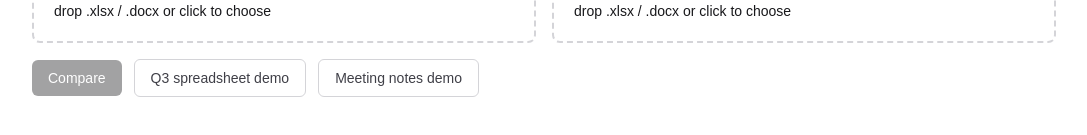
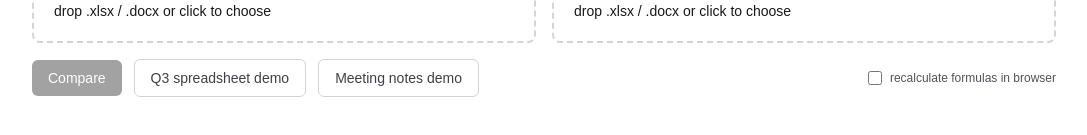
Before and after one commit to parkhurstcolin/anydiff-web, a Next.js app: page / in a window 1280 px wide. Shown: the part 197-332 px from the top of the page, without its empty margins (96-1183 px from the left). Built offline with nearby package versions, Linux system fonts and the light colour scheme.

Commit message:
feat(core): opt-in browser formula recalculation via HyperFormula — computed-vs-saved values, honest failed/skipped accounting, persisted preference; engine stays parity-pure

```diff
--- a/package.json
+++ b/package.json
@@ -11,6 +11,7 @@
   },
   "dependencies": {
     "exceljs": "^4.4.0",
+    "hyperformula": "^3.5.0",
     "jszip": "^3.10.2",
     "next": "16.4.3",
     "react": "19.3.0",
--- a/src/components/DiffBoard.tsx
+++ b/src/components/DiffBoard.tsx
@@ -1,10 +1,11 @@
 "use client";
 
-import { useCallback, useRef, useState } from "react";
+import { useCallback, useRef, useState, useSyncExternalStore } from "react";
 
 import ResultsView from "./ResultsView";
 import { diffDocx } from "../core/docxDiff";
 import { hashBytes } from "../core/hash";
+import { recalcSheets } from "../core/recalc";
 import { diffXlsx } from "../core/xlsxDiff";
 import type { Change } from "../core/model";
 import type { DocPair } from "../core/sideView";
@@ -58,6 +59,31 @@ function DropZone({
 
 const DEMO_BTN = "rounded-md border border-zinc-300 bg-white font-medium text-zinc-700 disabled:opacity-40";
 
+// localStorage as a real store: SSR-safe, no setState-in-effect, tabs stay in sync
+const recalcPrefSubscribe = (cb: () => void) => {
+  window.addEventListener("storage", cb);
+  window.addEventListener("anydiff-recalc", cb);
+  return () => {
+    window.removeEventListener("storage", cb);
+    window.removeEventListener("anydiff-recalc", cb);
+  };
+};
+const readRecalcPref = () => {
+  try {
+    return localStorage.getItem("anydiff.recalc") === "1";
+  } catch {
+    return false;
+  }
+};
+const writeRecalcPref = (on: boolean) => {
+  try {
+    localStorage.setItem("anydiff.recalc", on ? "1" : "0");
+  } catch {
+    /* private mode: session-only */
+  }
+  window.dispatchEvent(new Event("anydiff-recalc"));
+};
+
 export default function DiffBoard() {
   const [oldFile, setOld] = useState<Slot>(null);
   const [newFile, setNew] = useState<Slot>(null);
@@ -66,10 +92,13 @@ export default function DiffBoard() {
   const [mode, setMode] = useState<"side" | "list">("side");
   const [error, setError] = useState<string | null>(null);
   const [busy, setBusy] = useState(false);
+  const recalc = useSyncExternalStore(recalcPrefSubscribe, readRecalcPref, () => false);
+  const [recalcNote, setRecalcNote] = useState<string | null>(null);
 
-  const run = useCallback(async (old: NonNullable<Slot>, fresh: NonNullable<Slot>) => {
+  const run = useCallback(async (old: NonNullable<Slot>, fresh: NonNullable<Slot>, recalcOn: boolean) => {
     setBusy(true);
     setError(null);
+    setRecalcNote(null);
     try {
       if (old.ext !== fresh.ext) {
         throw new Error("Both files must be the same type — .xlsx with .xlsx, .docx with .docx.");
@@ -93,8 +122,24 @@ export default function DiffBoard() {
         setPair({ kind: "docx", old: d1, new: d2 });
         setChanges(diffDocx(d1, d2, fresh.name));
       } else {
-        const s1 = await extractXlsx(a);
-        const s2 = await extractXlsx(b);
+        let s1 = await extractXlsx(a);
+        let s2 = await extractXlsx(b);
+        if (recalcOn) {
+          const r1 = recalcSheets(s1);
+          const r2 = recalcSheets(s2);
+          const skip = r1.skipped ?? r2.skipped;
+          if (skip) {
+            setRecalcNote(`recalculation skipped: ${skip}`);
+          } else {
+            s1 = r1.sheets;
+            s2 = r2.sheets;
+            const n = r1.computed + r2.computed;
+            const f = r1.failed + r2.failed;
+            setRecalcNote(
+              `${n} formula cells recomputed in the browser${f ? `, ${f} kept as saved (errors, dates, exotic results)` : ""} — values below are computed, not what the files stored`,
+            );
+          }
+        }
         setPair({ kind: "xlsx", old: s1, new: s2 });
         setChanges(diffXlsx(s1, s2, fresh.name));
       }
@@ -132,7 +177,7 @@ export default function DiffBoard() {
     const fresh: NonNullable<Slot> = { name: newName, ext: kind, bytes: f(newName) };
     setOld(old);
     setNew(fresh);
-    await run(old, fresh);
+    await run(old, fresh, recalc);
   }
 
   const bothReady = oldFile && newFile;
@@ -157,7 +202,7 @@ export default function DiffBoard() {
           <button
             type="button"
             disabled={!bothReady || busy}
-            onClick={() => oldFile && newFile && run(oldFile, newFile)}
+            onClick={() => oldFile && newFile && run(oldFile, newFile, recalc)}
             className="rounded-md bg-zinc-900 px-4 py-2 text-sm font-medium text-white disabled:opacity-40"
           >
             {busy ? "Diffing…" : "Compare"}
@@ -178,12 +223,30 @@ export default function DiffBoard() {
           >
             Meeting notes demo
           </button>
+          <label
+            className={`ml-auto flex select-none items-center gap-2 text-xs ${oldFile?.ext === "docx" || newFile?.ext === "docx" ? "text-zinc-300" : "text-zinc-600"}`}
+            title="xlsx only: evaluate every formula in the browser and diff the computed results instead of the values the files stored"
+          >
+            <input
+              type="checkbox"
+              className="size-3.5 accent-sky-600"
+              disabled={oldFile?.ext === "docx" || newFile?.ext === "docx"}
+              checked={recalc}
+              onChange={(e) => writeRecalcPref(e.target.checked)}
+            />
+            recalculate formulas in browser
+          </label>
         </div>
 
         {error && <p className="mt-4 rounded-md bg-red-50 p-3 text-sm text-red-800">{error}</p>}
       </div>
 
       <div className={fullPage ? "" : "mx-auto w-full max-w-5xl"}>
+        {changes && recalcNote && (
+          <div className="mt-3 rounded-md border border-sky-200 bg-sky-50 px-3 py-1.5 text-xs text-sky-900">
+            computed mode · {recalcNote}
+          </div>
+        )}
         {changes && (
           <ResultsView
             key={`${oldFile?.name}->${newFile?.name}`}
--- /dev/null
+++ b/src/core/recalc.ts
@@ -0,0 +1,124 @@
+/**
+ * Opt-in formula recalculation (browser-only, clearly labelled in the UI):
+ * HyperFormula re-evaluates every formula cell, and the diff then compares
+ * COMPUTED values instead of the results Excel last saved. This is the
+ * honest answer to files written by tools that never calculate (pandas,
+ * openpyxl re-saves), at the cost of not matching "what the file says".
+ *
+ * Parity note: the Python engine never recalculates, so no golden depends
+ * on this file — the differ just receives different input values and the
+ * UI marks the run as computed.
+ */
+
+import { HyperFormula } from "hyperformula";
+
+import type { Cell, Sheet } from "../extract/xlsx";
+
+const MAX_RECALC_CELLS = 200_000; // sparse-huge guard: skip instead of hanging
+
+export interface RecalcResult {
+  sheets: Map<string, Sheet>;
+  computed: number; // formula cells that got a fresh value
+  failed: number; // formula cells kept at their saved value (error/date/etc.)
+  skipped: string | null; // set when nothing was recalculated, with the reason
+}
+
+const splitAddr = (addr: string): [number, number] | null => {
+  const m = /^([A-Z]+)(\d+)$/.exec(addr);
+  if (!m) return null;
+  let col = 0;
+  for (const ch of m[1]) col = col * 26 + (ch.charCodeAt(0) - 64);
+  return [Number(m[2]), col];
+};
+
+const extent = (sheet: Sheet): [number, number] => {
+  let r = 0;
+  let c = 0;
+  for (const addr of sheet.cells.keys()) {
+    const rc = splitAddr(addr);
+    if (rc) {
+      r = Math.max(r, rc[0]);
+      c = Math.max(c, rc[1]);
+    }
+  }
+  return [Math.max(1, r), Math.max(1, c)];
+};
+
+export function recalcSheets(sheets: Map<string, Sheet>): RecalcResult {
+  const passthrough = (skipped: string): RecalcResult => ({ sheets, computed: 0, failed: 0, skipped });
+
+  let cells = 0;
+  for (const s of sheets.values()) {
+    const [r, c] = extent(s);
+    cells += r * c;
+  }
+  if (cells > MAX_RECALC_CELLS) return passthrough("workbook too large to recalculate");
+
+  // engine sheet contents: raw values, formula strings kept with their "="
+  const build: Record<string, unknown[][]> = {};
+  for (const [name, s] of sheets) {
+    const [rows, cols] = extent(s);
+    const grid: unknown[][] = Array.from({ length: rows }, () => Array<unknown>(cols).fill(null));
+    for (const cell of s.cells.values()) {
+      const rc = splitAddr(cell.addr);
+      if (!rc) continue;
+      if (cell.formula !== null) grid[rc[0] - 1][rc[1] - 1] = cell.formula;
+      else if (cell.value instanceof Date) grid[rc[0] - 1][rc[1] - 1] = cell.value.getTime(); // engine has no date type
+      else grid[rc[0] - 1][rc[1] - 1] = cell.value;
+    }
+    build[name] = grid;
+  }
+
+  let hf: HyperFormula;
+  try {
+    hf = HyperFormula.buildFromSheets(build as Parameters<typeof HyperFormula.buildFromSheets>[0], { licenseKey: "gpl-v3" });
+  } catch {
+    return passthrough("engine could not parse the workbook");
+  }
+
+  let computed = 0;
+  let failed = 0;
+  const out = new Map<string, Sheet>();
+  try {
+    let sheetId = -1;
+    for (const [name, s] of sheets) {
+      sheetId += 1; // build order == engine sheet ids
+      const id = sheetId;
+      const cells2 = new Map<string, Cell>();
+      for (const [addr, cell] of s.cells) {
+        if (cell.formula === null) {
+          cells2.set(addr, cell);
+          continue;
+        }
+        const rc = splitAddr(addr);
+        if (!rc) {
+          failed += 1;
+          cells2.set(addr, cell);
+          continue;
+        }
+        const raw = hf.getCellValue({ sheet: id, row: rc[0] - 1, col: rc[1] - 1 });
+        const isError = raw instanceof Error || (typeof raw === "object" && raw !== null && "value" in raw && String((raw as { value: unknown }).value).startsWith("#"));
+        if (isError) {
+          failed += 1; // the engine could not evaluate it — keep the saved value
+          cells2.set(addr, cell);
+        } else if (raw === null || typeof raw === "number" || typeof raw === "string" || typeof raw === "boolean") {
+          // a saved Date vs a computed serial is not a comparable pair: keep saved
+          if (cell.value instanceof Date && typeof raw === "number") {
+            failed += 1;
+            cells2.set(addr, cell);
+          } else {
+            computed += 1;
+            cells2.set(addr, { ...cell, value: raw });
+          }
+        } else {
+          failed += 1; // arrays and exotic results stay as saved
+          cells2.set(addr, cell);
+        }
+      }
+      out.set(name, { ...s, cells: cells2 });
+    }
+  } finally {
+    hf.destroy();
+  }
+  return { sheets: out, computed, failed, skipped: null };
+}
```
Also changed, not shown: 2 other files (tests, documents, lock files or other folders).
